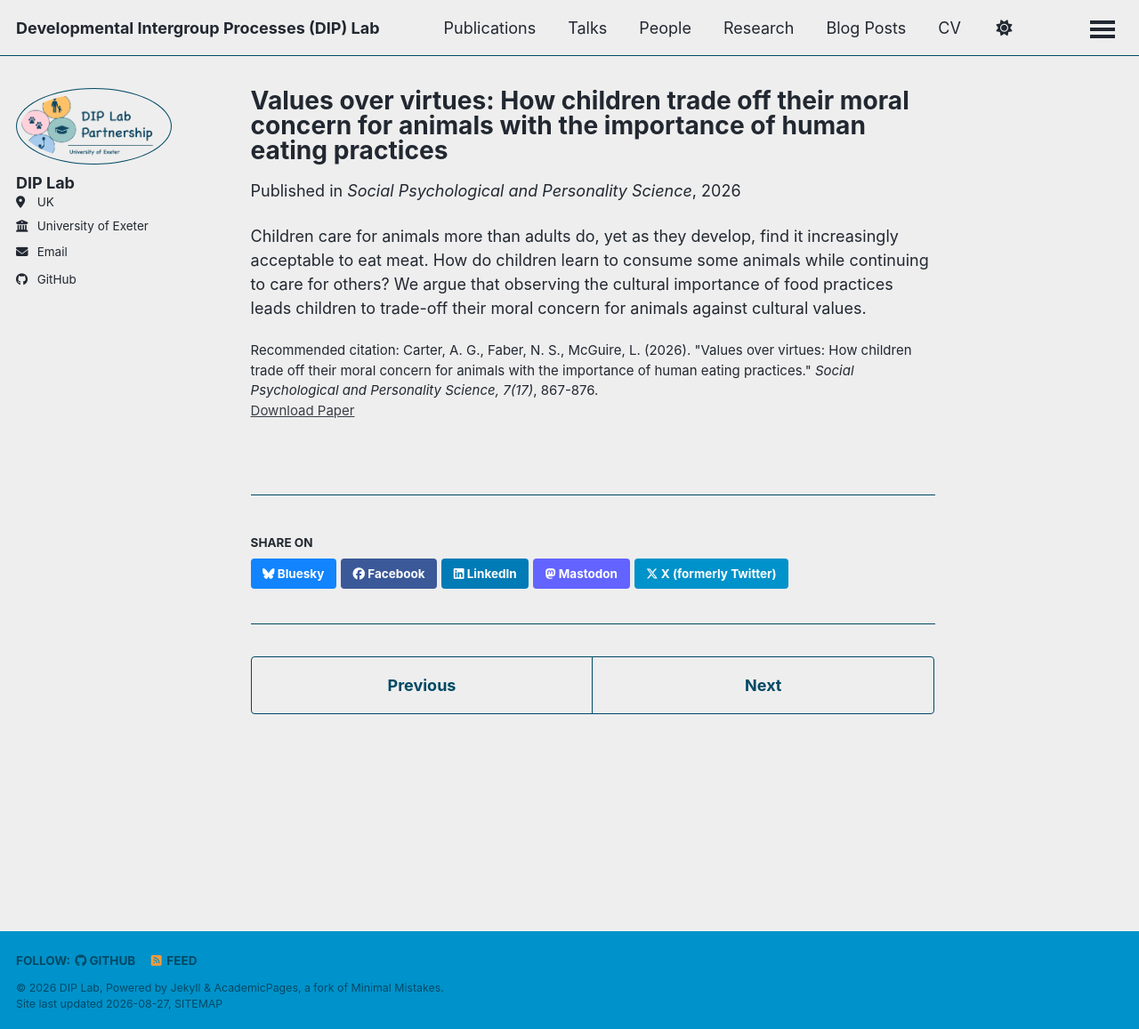
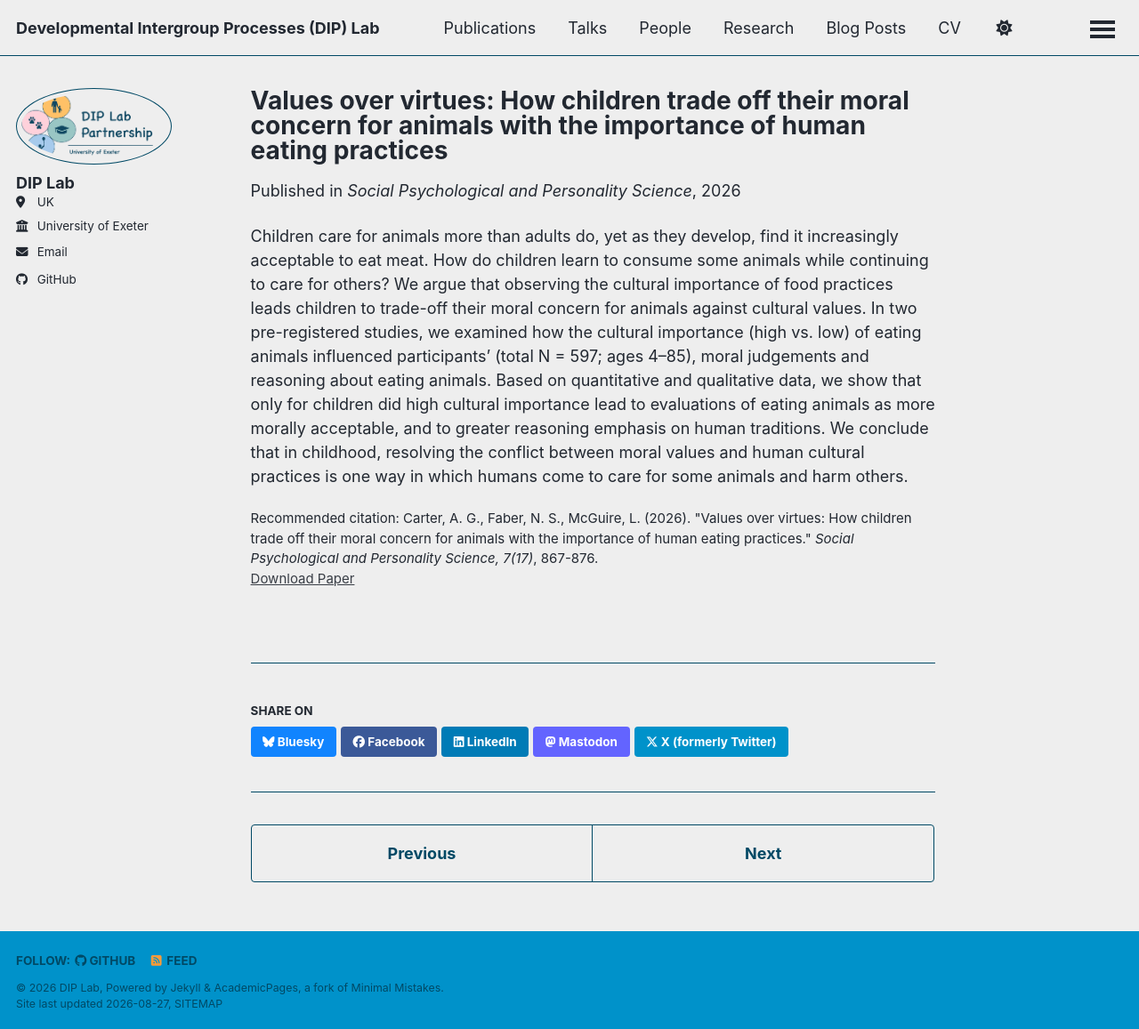
Before and after one commit to Developmental-Intergroup-Processes-Lab/Developmental-Intergroup-Processes-Lab.github.io, a Jekyll site: the page built from _publications/2009-10-01-paper-title-number-1.md, in a window 1280 px wide and 1157 px high. Shown: the whole window at 89% size. Built offline with Jekyll 4.4.1, drawn with Linux system fonts in a browser that asks for light colours; a style sheet for code colours, icons or effects is not loaded.

Commit message:
Update 2009-10-01-paper-title-number-1.md

```diff
--- a/_publications/2009-10-01-paper-title-number-1.md
+++ b/_publications/2009-10-01-paper-title-number-1.md
@@ -9,4 +9,4 @@ venue: 'Social Psychological and Personality Science'
 paperurl: 'https://doi.org/10.1177/19485506251398890'
 citation: 'Carter, A. G., Faber, N. S., McGuire, L. (2026). "Values over virtues: How children trade off their moral concern for animals with the importance of human eating practices." <i>Social Psychological and Personality Science, 7(17)</I>, 867-876.'
 ---
-Children care for animals more than adults do, yet as they develop, find it increasingly acceptable to eat meat. How do children learn to consume some animals while continuing to care for others? We argue that observing the cultural importance of food practices leads children to trade-off their moral concern for animals against cultural values.
+Children care for animals more than adults do, yet as they develop, find it increasingly acceptable to eat meat. How do children learn to consume some animals while continuing to care for others? We argue that observing the cultural importance of food practices leads children to trade-off their moral concern for animals against cultural values. In two pre-registered studies, we examined how the cultural importance (high vs. low) of eating animals influenced participants’ (total N = 597; ages 4–85), moral judgements and reasoning about eating animals. Based on quantitative and qualitative data, we show that only for children did high cultural importance lead to evaluations of eating animals as more morally acceptable, and to greater reasoning emphasis on human traditions. We conclude that in childhood, resolving the conflict between moral values and human cultural practices is one way in which humans come to care for some animals and harm others.
```
